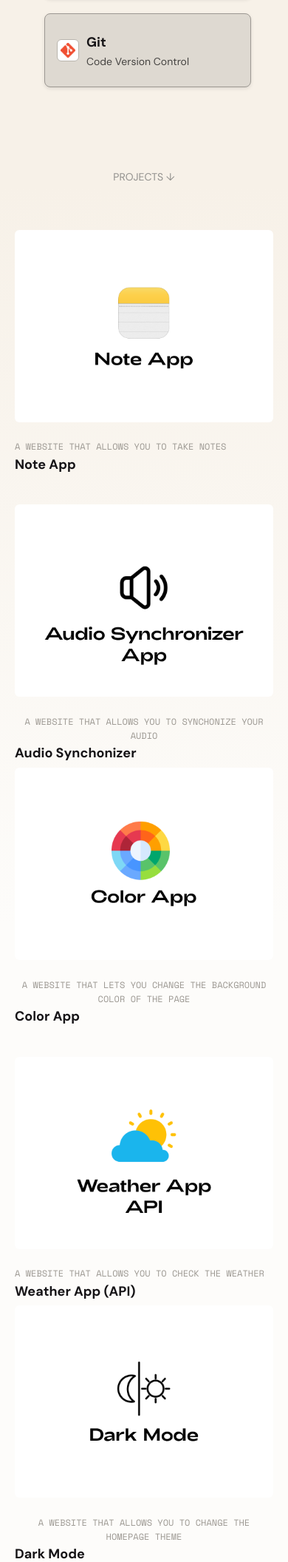
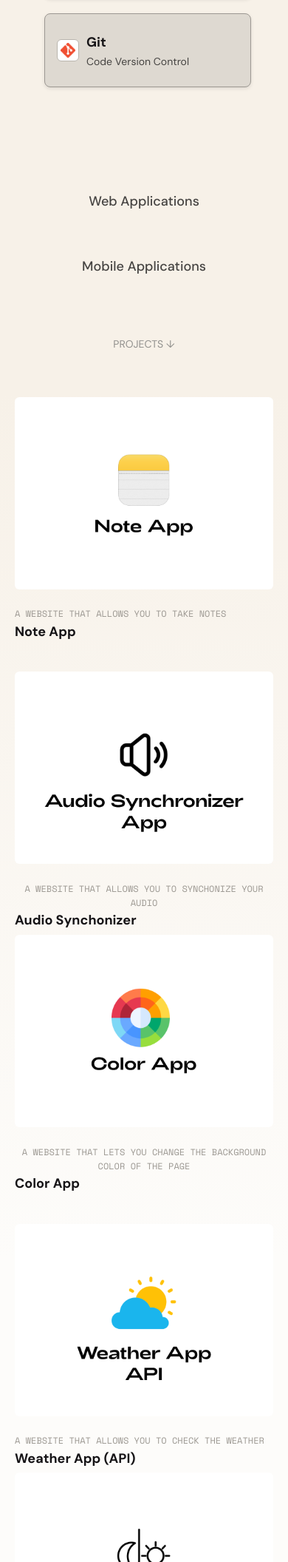
Before and after one commit to marioushev/marioushev.github.io, a PHP site: page /code.html in a window 390 px wide. Shown: the part 1336-3448 px from the top of the page at 74% size. Run offline with PHP 8.4, Linux system fonts and the light colour scheme; some web fonts are replaced.

Commit message:
fix - mobile section added

```diff
--- a/code.html
+++ b/code.html
@@ -36,7 +36,7 @@
           <li><a href="index.html" data-link>design</a></li>
           <li><a href="code.html" data-link>code</a></li>
           <!-- <li><a href="#" data-link>about me</a></li> -->
-          <li><a href="Mario CV.pdf" target="_blank">resume</a></li>
+          <li><a href="resume.pdf" target="_blank">resume</a></li>
         </ul>
       </nav>
     </header>
@@ -150,6 +150,14 @@
         </div>
       </section>
     </section>
+
+    <div class="project-category-buttons">
+      <button class="web_applications_btn">Web Applications</button>
+      <button class="mobile_applications_btn">Mobile Applications</button>
+    </div>
+
+    <div class="web_applications">
+
       <!-- Projects Section -->
       <section class="projects">
         <h2 class="projects-section-scroll">PROJECTS ↓</h2>
@@ -269,6 +277,37 @@
           </section>
         </div>
       </section>
+    </div>
+
+    <div class="mobile_applications">
+      <section class="projects">
+      <h2 class="projects-section-scroll">PROJECTS ↓</h2>
+      <div class="project-grid">
+        <!-- Project 1 -->
+        <section class="project-list">
+          <div class="project-list-section">
+            <div class="project-item">
+              <a
+                class="project-item-img-box"
+                href="https://apps.apple.com/us/app/zero-smoke/id6743452857"
+                target="_blank"
+              >
+                <img
+                  src="coding-apps/coding-images/zerosmoke.png"
+                  alt="ZeroSmoke App"
+                />
+              </a>
+              <div class="project-heading">
+                <p>An app that helps people stop smoking</p>
+                <h3>ZeroSmoke App</h3>
+              </div>
+            </div>
+          </div>
+        </section>
+      </div>
+    </section>
+    </div>
+
     </main>
 
     <!-- Footer -->
--- a/index.html
+++ b/index.html
@@ -44,7 +44,7 @@
           <li><a href="index.html" data-link>design</a></li>
           <li><a href="code.html" data-link>code</a></li>
           <!-- <li><a href="#" data-link>about me</a></li> -->
-          <li><a href="Mario CV.pdf" target="_blank">resume</a></li>
+          <li><a href="resume.pdf" target="_blank">resume</a></li>
         </ul>
       </nav>
     </header>
--- a/main.js
+++ b/main.js
@@ -59,3 +59,39 @@ hamburger.addEventListener("click", () => {
   // Also toggle the 'active' class on the hamburger button
   hamburger.classList.toggle("active");
 });
+
+// Project category toggle functionality
+document.addEventListener("DOMContentLoaded", () => {
+  const webBtn = document.querySelector(".web_applications_btn");
+  const mobileBtn = document.querySelector(".mobile_applications_btn");
+  const webSection = document.querySelector(".web_applications");
+  const mobileSection = document.querySelector(".mobile_applications");
+
+  // Initially show web applications and hide mobile applications
+  if (webSection) webSection.style.display = "block";
+  if (mobileSection) mobileSection.style.display = "none";
+
+  // Set initial active state for buttons
+  if (webBtn) webBtn.classList.add("active");
+  if (mobileBtn) mobileBtn.classList.remove("active");
+
+  // Web Applications button click handler
+  if (webBtn) {
+    webBtn.addEventListener("click", () => {
+      if (webSection) webSection.style.display = "block";
+      if (mobileSection) mobileSection.style.display = "none";
+      webBtn.classList.add("active");
+      if (mobileBtn) mobileBtn.classList.remove("active");
+    });
+  }
+
+  // Mobile Applications button click handler
+  if (mobileBtn) {
+    mobileBtn.addEventListener("click", () => {
+      if (webSection) webSection.style.display = "none";
+      if (mobileSection) mobileSection.style.display = "block";
+      mobileBtn.classList.add("active");
+      if (webBtn) webBtn.classList.remove("active");
+    });
+  }
+});
--- a/style-code.css
+++ b/style-code.css
@@ -214,6 +214,60 @@ body {
 
 /* Projects Section */
 
+/* Category Toggle Buttons */
+.web_applications_btn,
+.mobile_applications_btn {
+  font-size: 18px;
+  color: #464442;
+  font-weight: 500;
+  font-family: 'DM Sans', sans-serif;
+  border: none;
+  background-color: transparent;
+  cursor: pointer;
+  transition: all 0.3s ease;
+  padding: 12px 24px;
+  margin: 20px 10px;
+  border-radius: 6px;
+  position: relative;
+}
+
+.web_applications_btn:hover,
+.mobile_applications_btn:hover {
+  color: #e88c02;
+  background-color: rgba(232, 140, 2, 0.05);
+}
+
+.web_applications_btn.active,
+.mobile_applications_btn.active {
+  color: #e88c02;
+  font-weight: 600;
+  border-bottom: 2px solid #e88c02;
+}
+
+.web_applications_btn.active::after,
+.mobile_applications_btn.active::after {
+  content: "";
+  position: absolute;
+  bottom: 0;
+  left: 50%;
+  transform: translateX(-50%);
+  width: 60%;
+  height: 2px;
+  background-color: #e88c02;
+}
+
+/* Button Container */
+.project-category-buttons {
+  text-align: center;
+  margin: 40px 0 20px 0;
+}
+
+/* Web Applications Section */
+.web_applications,
+.mobile_applications {
+  width: 100%;
+}
+
 .projects {
   text-align: center;
   margin-top: 50px;
@@ -233,6 +287,7 @@ body {
   width: 85%;
   margin: 0 auto;
 }
+
 .project-list-section {
   display: flex;
   flex-direction: row;
@@ -241,9 +296,11 @@ body {
   gap: 35px;
   margin-bottom: 40px;
 }
+
 .project-item {
   text-align: center;
 }
+
 .project-item-img-box {
   position: relative;
   display: inline-block;
@@ -287,55 +344,13 @@ body {
   transform: translate(12px, 12px); /* Move the border down and right */
 }
 
-/* OG code for the border transition */
-/*
-  .project-item-img-box {
-    position: relative;
-    display: inline-block;
-    margin-bottom: 15px;
-    overflow: hidden;
-  }
-  .project-item-img-box img {
-    width: 550px;
-    height: 412px;
-    display: block; /* Removes any extra space below the image
-  }
-
-  .project-item-img-box::after {
-    content: "";
-    position: absolute;
-    top: 0;
-    left: 0;
-    right: 0;
-    bottom: 0;
-    border: 0 solid blue;
-    transition: border-width 0.2s ease-in;
-    pointer-events: none;
-  }
-  .project-item-img-box:hover::after {
-    border-right-width: 12px;
-    border-bottom-width: 12px;
-  }
-  /*
-  .project-item-img-box :hover {
-    padding: 0 12px 12px 0; /* Expands the right and bottom padding on hover
-    border-color: 12px solid blue;
-    width: 550px;
-    height: 412px;
-    object-fit: cover; /* Crop the image while maintaining aspect ratio
-    border-right: 12px solid blue;
-    border-bottom: 12px solid blue;
-    transition: ease-in-out 0.1s;
-    margin-bottom: 15px;
-  }
-  */
-
 .project-heading {
   display: flex;
   flex-direction: column;
   align-items: flex-start;
   margin-top: 10px;
 }
+
 .project-item h3 {
   font-size: 20px;
   margin-bottom: 5px;
```
Also changed, not shown: coding-apps/coding-images/zerosmoke.png (added), 1 other file.
